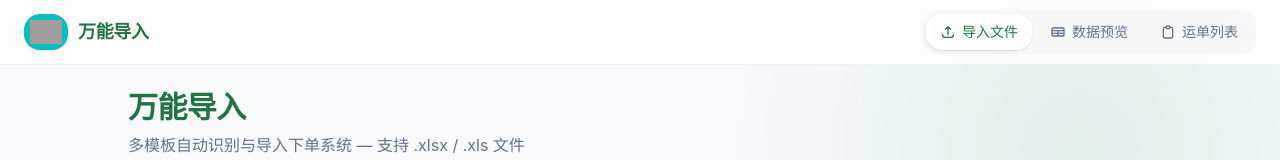
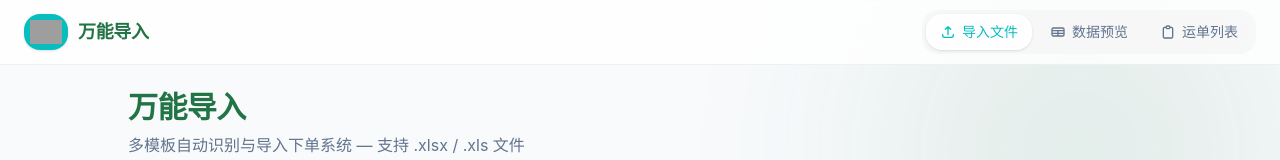
Before and after one commit to houpe/universal-import, a Next.js app: page /import in a window 1280 px wide. Shown: the top 160 px of the page. Built offline with nearby package versions, Linux system fonts and the light colour scheme; grey boxes are pictures that could not be loaded.

Commit message:
style: Navbar激活态文字色改为#07BEBF

```diff
--- a/src/components/Navbar.tsx
+++ b/src/components/Navbar.tsx
@@ -36,7 +36,7 @@ export default function Navbar() {
               className={`
                 flex items-center gap-1.5 px-3.5 py-2 rounded-lg text-sm font-medium transition-all duration-200
                 ${active
-                  ? 'bg-white/90 backdrop-blur-sm text-[#227446] shadow-sm'
+                  ? 'bg-white/90 backdrop-blur-sm text-[#07BEBF] shadow-sm'
                   : 'text-slate-500 hover:text-slate-700 hover:bg-slate-50/50'}
               `}
             >
```
